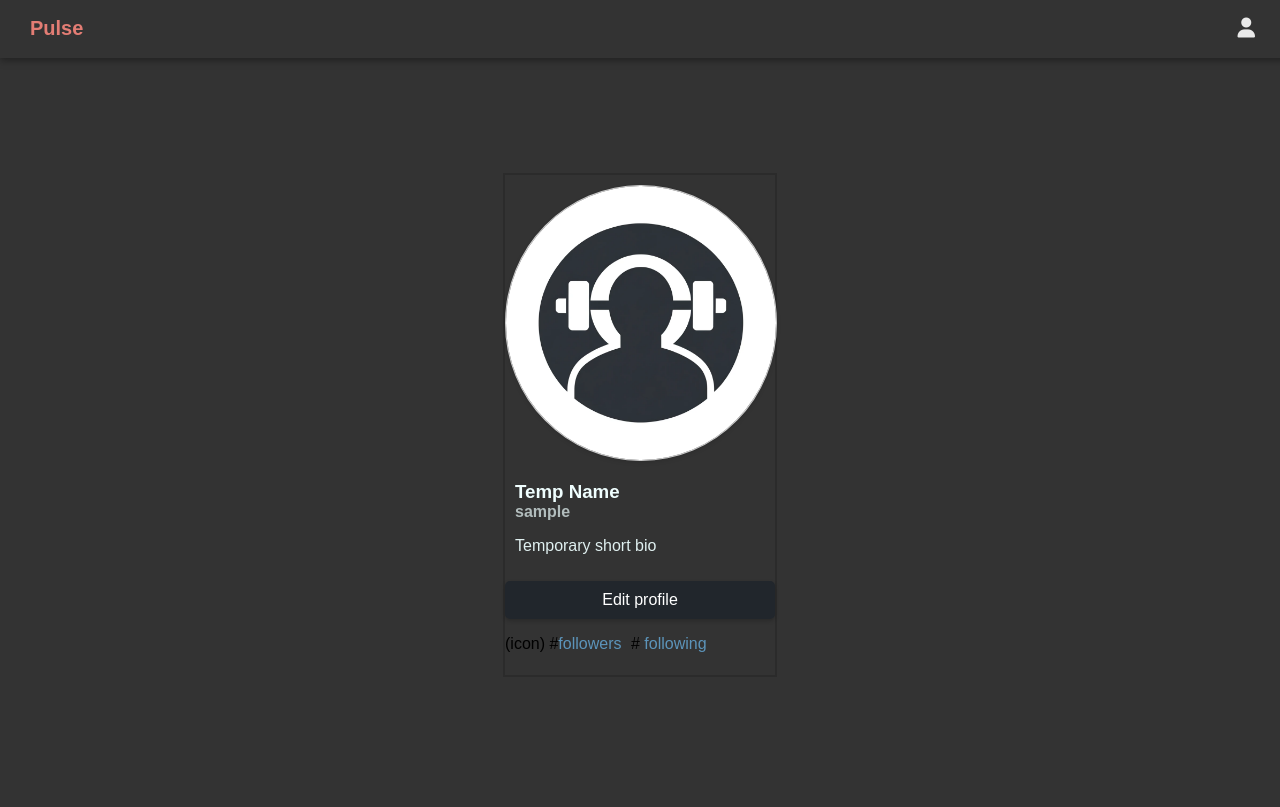
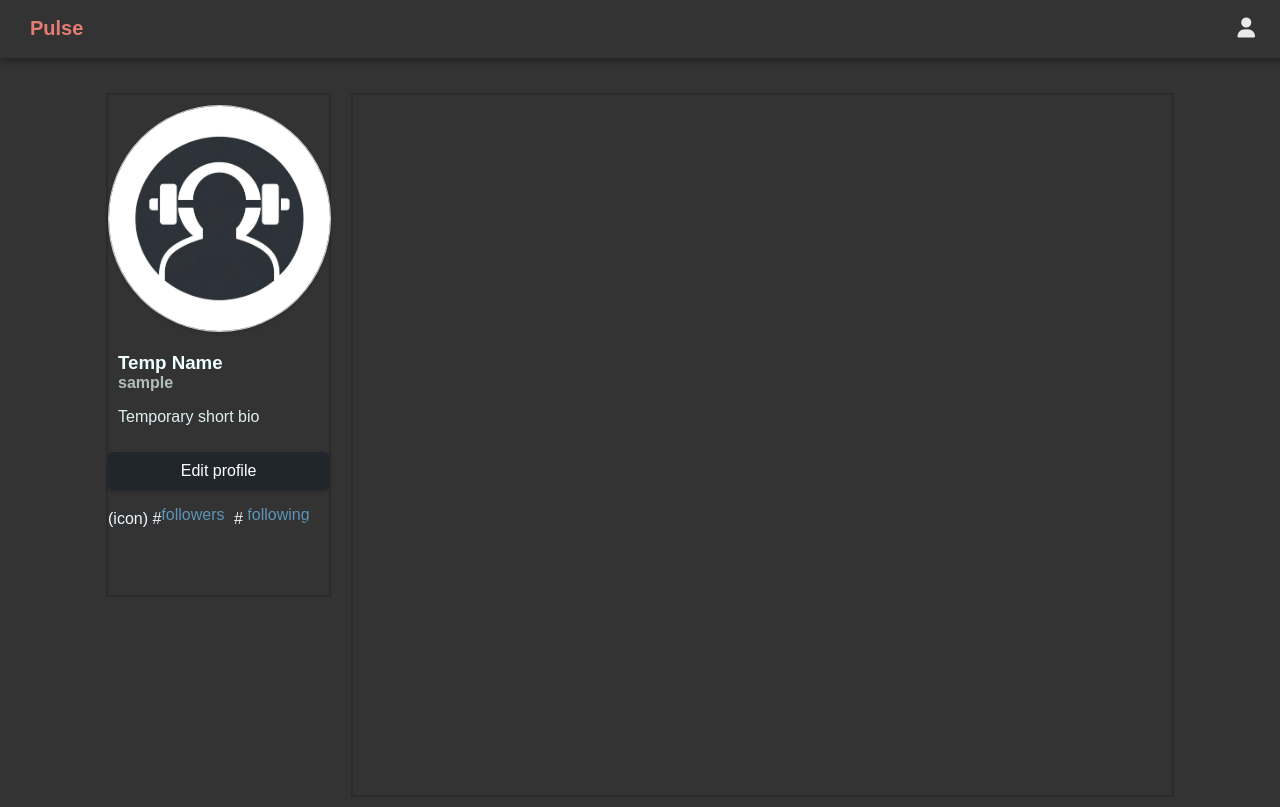
Before and after one commit to jiahaoli0465/Pulse, a Flask app: page /dashboard in a window 1280 px wide. Before the commit the page ends 652 px from the top, so only its background shows below. Run offline with Flask 2, Linux system fonts and the light colour scheme; the visitor is signed in with stand-in values (Sample User, id 1); data comes from the database, SQL or seed files in the repository; data that the repository does not hold is empty; some libraries are stand-ins or nearby versions.

Commit message:
improve design for dashboard

```diff
--- a/static/base.css
+++ b/static/base.css
@@ -8,7 +8,7 @@ body {
     overflow-x: hidden;
     width: 100vw;
     height: 100vh;
-
+    color: aliceblue;
 
 }
 
@@ -105,6 +105,7 @@ nav a:hover {
     border-radius: 10px;
     transition: 0.1s ease-in-out;
     margin-right: 5px;
+    overflow-y: scroll;
 
 
 }
--- a/static/users/dashboard.css
+++ b/static/users/dashboard.css
@@ -4,6 +4,7 @@
     border: 2px solid #2b2b2b;
     display: flex;
     flex-direction: column;
+    margin: 10px;
     /* justify-content: center; */
     /* align-items: center; */
 }
@@ -67,17 +68,19 @@
     transform: translateY(-2px); /* Subtle lift effect on hover */
 }
 
-.dash-page{
-    margin-top: 50px;
+.container {
+    width: 85vw;
+    display: flex;
+    flex-direction: row;
+    margin-top: 40px;
 
-    width: 100vw;
+}
 
-    height: calc(100vh - 50px);
-    display: flex;
-
-
-
-
+#dashboard {
+    border: 2px solid #2b2b2b;
+    width: 1000px;
+    height: 700px;
+    margin: 10px;
 }
 
 
--- a/templates/users/dashboard.html
+++ b/templates/users/dashboard.html
@@ -2,7 +2,7 @@
 {% block content %}
 
 <div class="page">
-
+    <div class="container">
         <div id="profile">
             <div id="profile-img">
                 <img src="{{current_user.image_url}}" alt="profile image for user">
@@ -21,7 +21,23 @@
 
         </div>
 
-<div></div>
+
+        <div id="dashboard">
+
+
+        </div>
+
+
+
+
+
+
+
+
+
+
+
+    </div>
 
 
 
```
Lines whose indentation alone changed are shown as unchanged.
